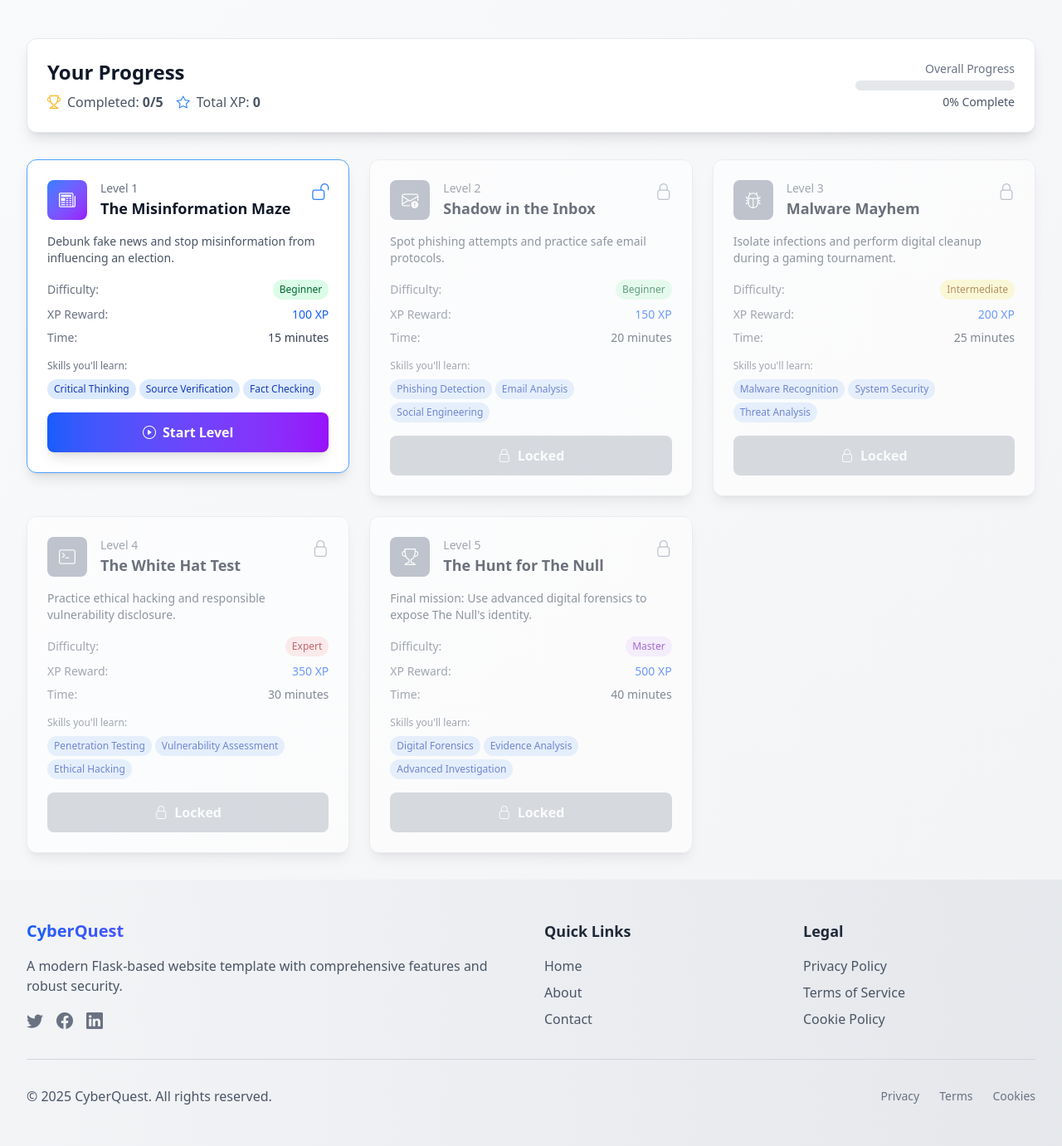
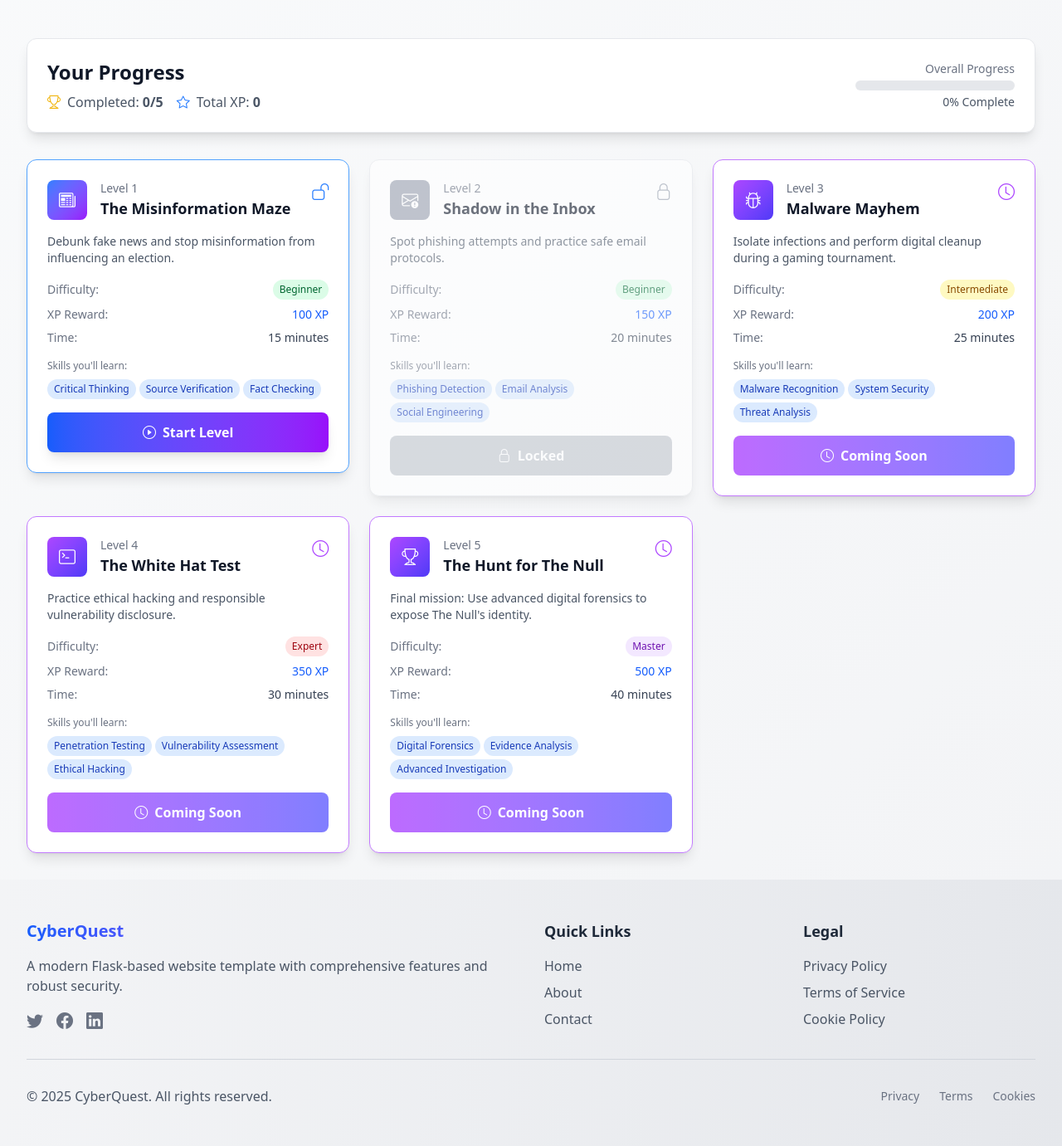
Before and after one commit to MACantara/CyberQuest, a Flask app: page /levels/ in a window 1280 px wide. Shown: the part 219-1600 px from the top of the page at 83% size. Run offline with Flask 3, Linux system fonts and the light colour scheme; a user stored in the database is signed in; some libraries are stand-ins or nearby versions.

Commit message:
Add 'coming_soon' attribute to levels and implement related UI logic

```diff
--- a/app/routes/levels.py
+++ b/app/routes/levels.py
@@ -16,7 +16,8 @@ CYBERSECURITY_LEVELS = [
         'category': 'Information Literacy',
         'estimated_time': '15 minutes',
         'skills': ['Critical Thinking', 'Source Verification', 'Fact Checking'],
-        'unlocked': True
+        'unlocked': True,
+        'coming_soon': False
     },
     {
         'id': 2,
@@ -28,7 +29,8 @@ CYBERSECURITY_LEVELS = [
         'category': 'Email Security',
         'estimated_time': '20 minutes',
         'skills': ['Phishing Detection', 'Email Analysis', 'Social Engineering'],
-        'unlocked': False
+        'unlocked': False,
+        'coming_soon': False
     },
     {
         'id': 3,
@@ -40,7 +42,8 @@ CYBERSECURITY_LEVELS = [
         'category': 'Threat Detection',
         'estimated_time': '25 minutes',
         'skills': ['Malware Recognition', 'System Security', 'Threat Analysis'],
-        'unlocked': False
+        'unlocked': False,
+        'coming_soon': True
     },
     {
         'id': 4,
@@ -52,7 +55,8 @@ CYBERSECURITY_LEVELS = [
         'category': 'Ethical Hacking',
         'estimated_time': '30 minutes',
         'skills': ['Penetration Testing', 'Vulnerability Assessment', 'Ethical Hacking'],
-        'unlocked': False
+        'unlocked': False,
+        'coming_soon': True
     },
     {
         'id': 5,
@@ -64,7 +68,8 @@ CYBERSECURITY_LEVELS = [
         'category': 'Digital Forensics',
         'estimated_time': '40 minutes',
         'skills': ['Digital Forensics', 'Evidence Analysis', 'Advanced Investigation'],
-        'unlocked': False
+        'unlocked': False,
+        'coming_soon': True
     }
 ]
 
--- a/app/templates/levels/levels.html
+++ b/app/templates/levels/levels.html
@@ -58,6 +58,7 @@
             <div class="level-card group relative opacity-0 animate-fade-in-up"
                  data-level-id="{{ level.id }}"
                  data-level-xp="{{ level.xp_reward }}"
+                 data-coming-soon="{{ level.coming_soon | lower }}"
                  style="animation-delay: {{ loop.index * 0.1 }}s;">
                 <div class="bg-white dark:bg-gray-800 rounded-xl shadow-lg border border-gray-200 dark:border-gray-700 level-content">
 
@@ -146,8 +147,9 @@ document.addEventListener('DOMContentLoaded', function() {
         levelCards.forEach((card, index) => {
             const levelId = parseInt(card.dataset.levelId);
             const levelXP = parseInt(card.dataset.levelXp);
+            const isComingSoon = card.dataset.comingSoon === 'true';
             const isCompleted = checkLevelCompletion(levelId);
-            const isUnlocked = levelId === 1 || checkLevelCompletion(levelId - 1); // Level 1 always unlocked, others unlock when previous is completed
+            const isUnlocked = levelId === 1 || checkLevelCompletion(levelId - 1);
 
             const levelContent = card.querySelector('.level-content');
             const levelIcon = card.querySelector('.level-icon');
@@ -167,6 +169,17 @@ document.addEventListener('DOMContentLoaded', function() {
                 levelButton.innerHTML = '<i class="bi bi-play-circle mr-2"></i>Replay Level';
                 levelButton.className = 'level-button w-full inline-flex items-center justify-center px-4 py-3 bg-gradient-to-r from-green-600 to-emerald-600 text-white font-semibold rounded-lg hover:from-green-700 hover:to-emerald-700 transition-all duration-300 focus:outline-none focus:ring-4 focus:ring-green-500/25 shadow-lg hover:shadow-xl';
                 levelButton.style.pointerEvents = 'auto';
+
+            } else if (isComingSoon) {
+                // Mark as coming soon
+                levelIcon.className = 'level-icon w-12 h-12 rounded-lg flex items-center justify-center text-white text-xl mr-4 bg-gradient-to-br from-purple-500 to-indigo-600';
+                lockIcon.className = 'level-lock-icon bi bi-clock text-purple-500 text-xl';
+                levelContent.className = 'bg-white dark:bg-gray-800 rounded-xl shadow-lg border border-purple-400 dark:border-purple-500 level-content';
+                card.className = 'level-card group relative opacity-0 animate-fade-in-up cursor-not-allowed';
+
+                levelButton.innerHTML = '<i class="bi bi-clock mr-2"></i>Coming Soon';
+                levelButton.className = 'level-button w-full inline-flex items-center justify-center px-4 py-3 bg-gradient-to-r from-purple-500 to-indigo-500 text-white font-semibold rounded-lg cursor-not-allowed opacity-80';
+                levelButton.style.pointerEvents = 'none';
 
             } else if (isUnlocked) {
                 // Mark as unlocked but not completed
@@ -191,11 +204,16 @@ document.addEventListener('DOMContentLoaded', function() {
                 levelButton.style.pointerEvents = 'none';
             }
 
-            // Add click handler for locked levels
-            if (!isUnlocked) {
+            // Add click handler for locked levels (not coming soon)
+            if (!isUnlocked && !isComingSoon) {
                 card.addEventListener('click', function(e) {
                     e.preventDefault();
                     showLockedLevelModal(levelId);
+                });
+            } else if (isComingSoon) {
+                card.addEventListener('click', function(e) {
+                    e.preventDefault();
+                    showComingSoonModal(levelId);
                 });
             }
         });
@@ -232,6 +250,32 @@ document.addEventListener('DOMContentLoaded', function() {
         document.body.appendChild(modal);
     }
 
+    function showComingSoonModal(levelId) {
+        const modal = document.createElement('div');
+        modal.className = 'fixed inset-0 bg-black/75 flex items-center justify-center z-50';
+        modal.innerHTML = `
+            <div class="bg-white dark:bg-gray-800 rounded-lg p-6 max-w-md mx-4">
+                <div class="text-center">
+                    <i class="bi bi-clock text-6xl text-purple-500 mb-4"></i>
+                    <h2 class="text-xl font-bold text-gray-900 dark:text-white mb-4">🚀 Coming Soon!</h2>
+                    <p class="text-gray-700 dark:text-gray-300 mb-4">
+                        Level ${levelId} is currently in development. Stay tuned for exciting new cybersecurity challenges!
+                    </p>
+                    <div class="bg-purple-50 dark:bg-purple-900/30 border border-purple-200 dark:border-purple-700 rounded p-3 mb-4">
+                        <p class="text-sm text-purple-700 dark:text-purple-300">
+                            💡 <strong>Pro Tip:</strong> Complete the available levels to master the fundamentals while we prepare advanced content for you!
+                        </p>
+                    </div>
+                    <button onclick="this.closest('.fixed').remove()"
+                            class="bg-purple-600 text-white px-6 py-2 rounded hover:bg-purple-700 transition-colors">
+                        Can't wait!
+                    </button>
+                </div>
+            </div>
+        `;
+        document.body.appendChild(modal);
+    }
+
     // Initialize level states
     updateLevelStates();
 
```
